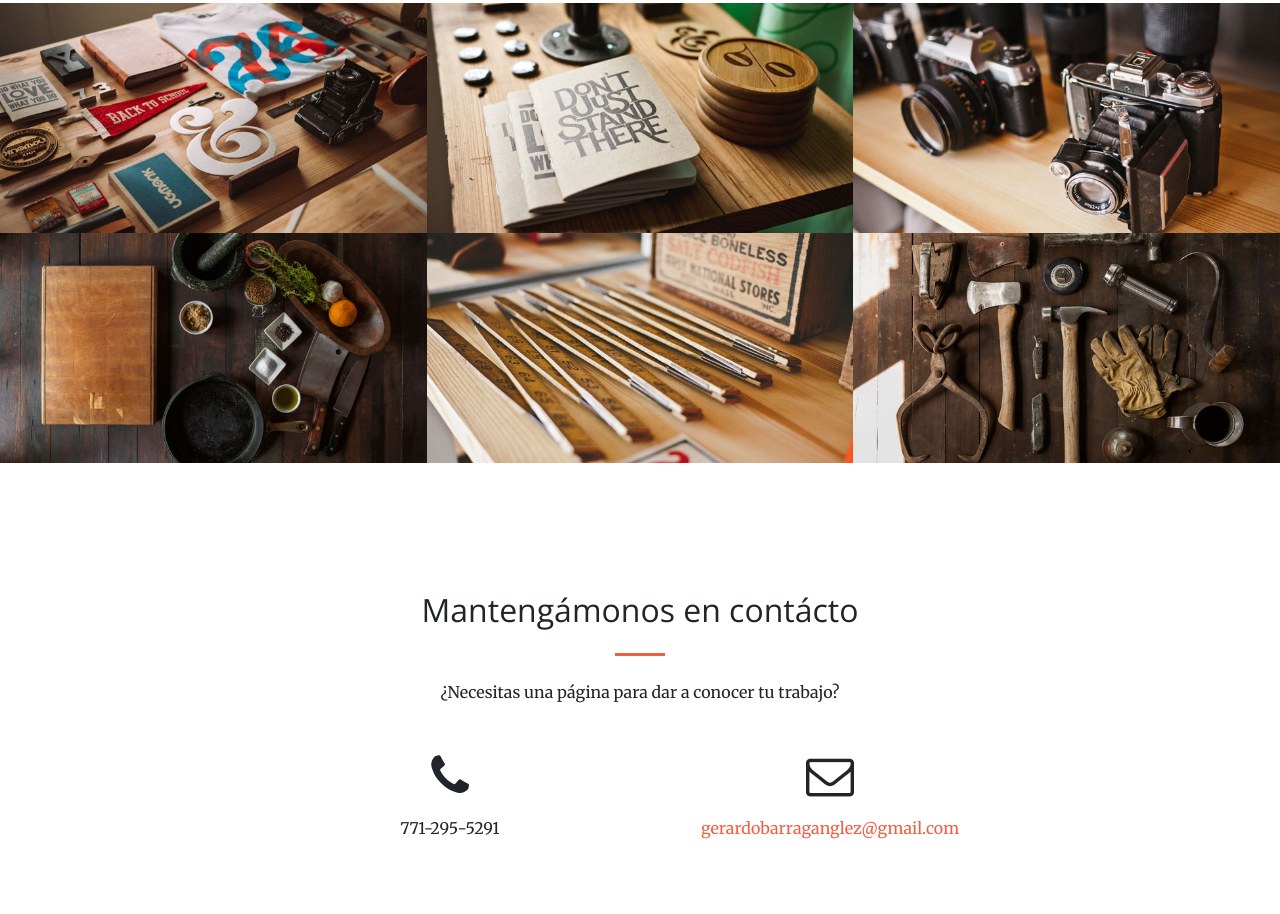
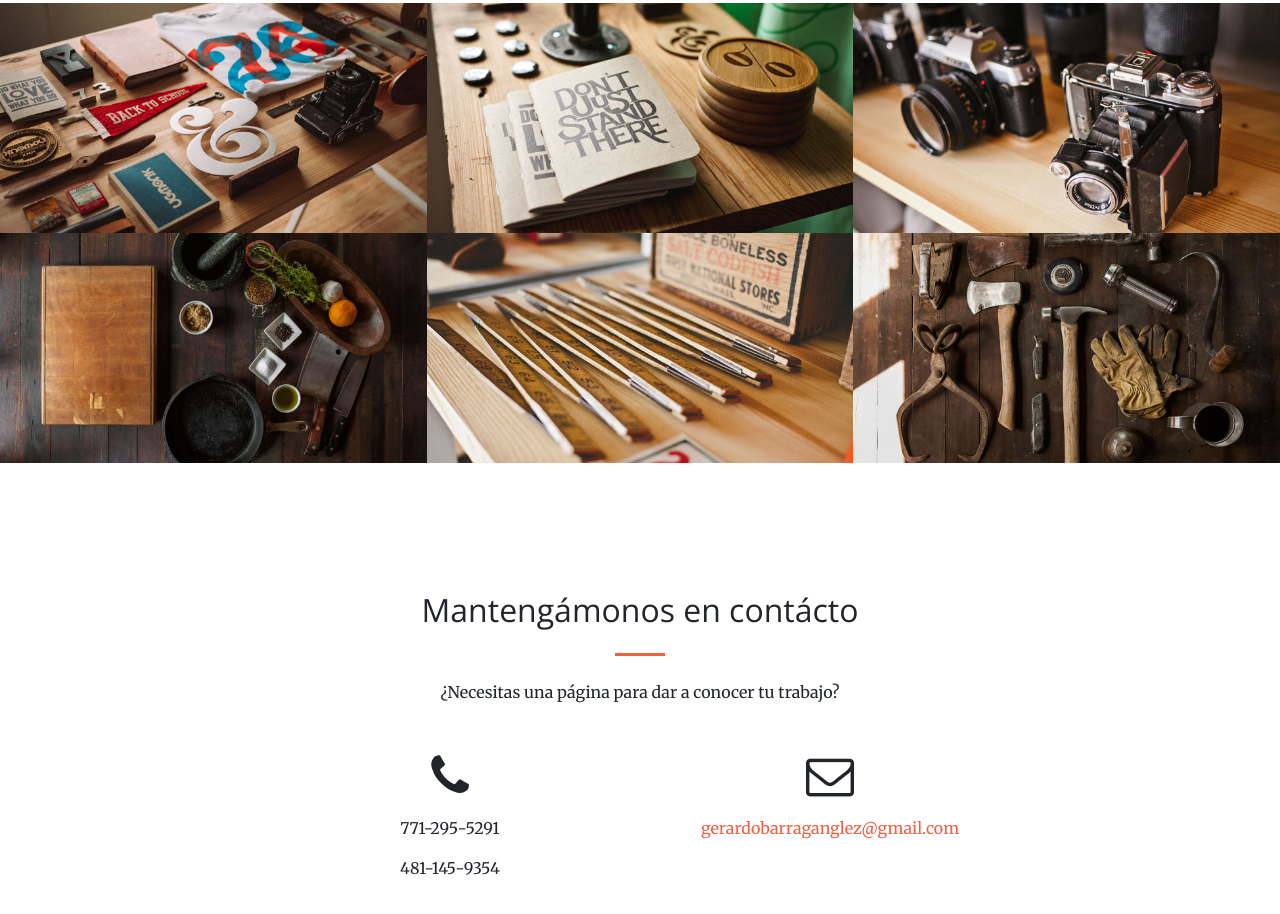
Before and after one commit to Gerardo2397/Onepage, a plain HTML site: page index.html in a window 1280 px wide. Shown: the part 1817-2731 px from the top of the page. Drawn offline with nearby package versions, Linux system fonts and the light colour scheme.

Commit message:
Add files via upload

```diff
--- a/index.html
+++ b/index.html
@@ -239,6 +239,7 @@
           <div class="col-lg-4 ml-auto text-center">
             <i class="fa fa-phone fa-3x mb-3 sr-contact"></i>
             <p>771-295-5291</p>
+			  <p>481-145-9354</p>
           </div>
           <div class="col-lg-4 mr-auto text-center">
             <i class="fa fa-envelope-o fa-3x mb-3 sr-contact"></i>
```
